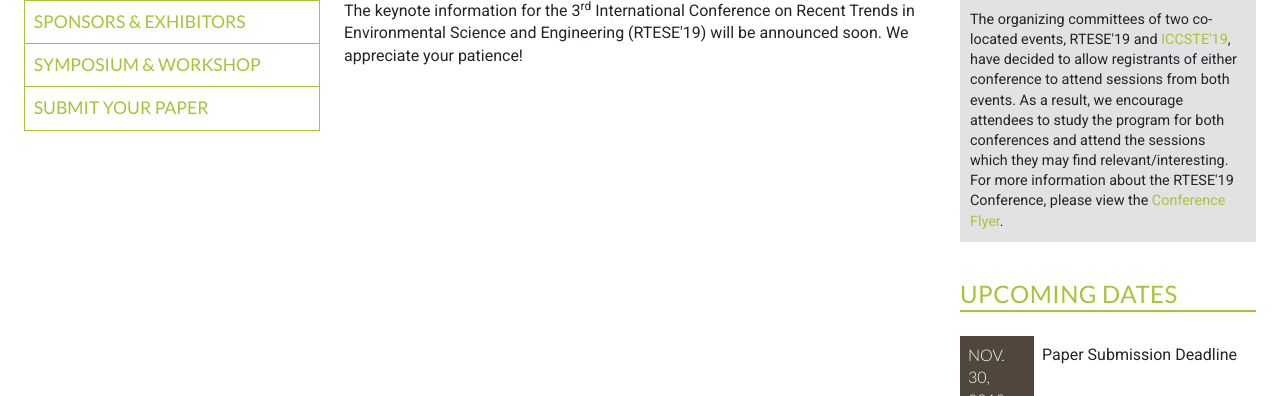
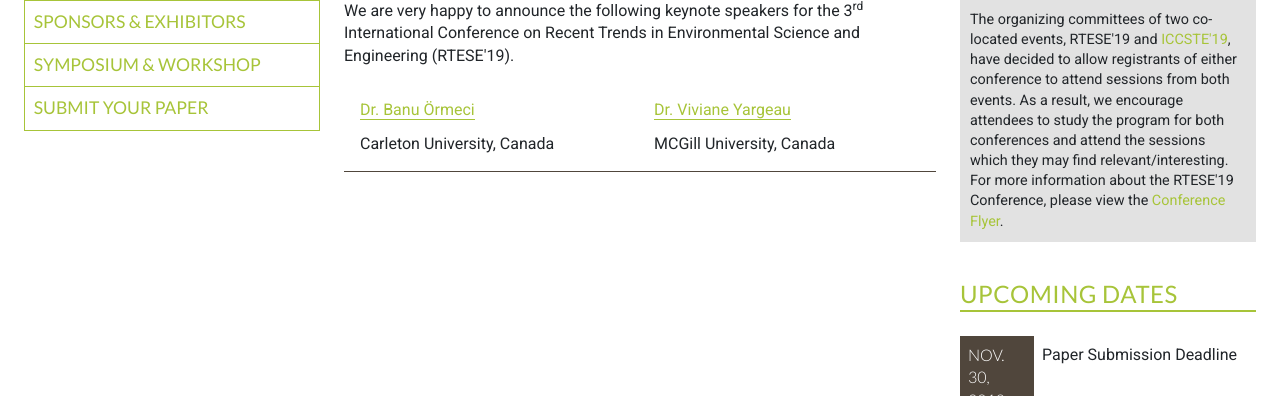
Before and after one commit to intaset/RTESE, a Jekyll site: the page built from keynote.html, in a window 1280 px wide and 900 px high, cut to the strip 504-900 px from the top of the window. Built offline with Jekyll 4.4.1, drawn with Linux system fonts in a browser that asks for light colours; nearby versions of some CDN libraries; Markdown is read by kramdown in place of the engine named in the settings; comment, search, counter and statistics services are not loaded.

Commit message:
Added new keynote

```diff
--- a/keynote.html
+++ b/keynote.html
@@ -8,25 +8,25 @@ keyword: environment conference, biofuels conference, desalination conference, w
 <div class="unit unit-s-1 unit-m-1-4-1 unit-l-1-4-1">
   <div class="unit-spacer content">
 
-    <p class="body">The keynote information for the 3<sup>rd</sup> International Conference on Recent Trends in Environmental Science and Engineering (RTESE'19) will be announced soon. We appreciate your patience!</p>
-    <!-- <p class="body">We are very happy to announce the following keynote speakers for the 3<sup>rd</sup> International Conference on Recent Trends in Environmental Science and Engineering (RTESE'19).</p>
+<!--    <p class="body">The keynote information for the 3<sup>rd</sup> International Conference on Recent Trends in Environmental Science and Engineering (RTESE'19) will be announced soon. We appreciate your patience!</p>-->
+ <p class="body">We are very happy to announce the following keynote speakers for the 3<sup>rd</sup> International Conference on Recent Trends in Environmental Science and Engineering (RTESE'19).</p>
     <div class="keynotes">
 
     <div class="unit unit-s-1-1 unit-s-1-2 unit-m-1-2 unit-l-1-2">
       <div class="unit-spacer">
-      <a href="#Dr. Lynda H. McCarthy">Lynda H. McCarthy</a><br>
-           <p class="body">Ryerson University, Canada</p>
+      <a href="#Dr. Banu Ormeci">Dr. Banu Örmeci</a><br>
+           <p class="body">Carleton University, Canada</p>
       </div>
     </div>
 
     <div class="unit unit-s-1-1 unit-s-1-2 unit-m-1-2 unit-l-1-2">
       <div class="unit-spacer">
-      <a href="#Dr. Y-H. Chin">Ya-Huei (Cathy) Chin</a><br>
-           <p class="body">University of Niagara Falls, Canada</p>
+      <a href="#Dr. Viviane Yargeau">Dr. Viviane Yargeau</a><br>
+           <p class="body">MCGill University, Canada</p>
       </div>
     </div>
 
-  </div> --> <!-- End Keynotes -->
+  </div>  <!-- End Keynotes -->
 
 
  <!--  <span class="anchor" id="Dr. Lynda H. McCarthy"></span>
```
Also changed, not shown: index.html (+14 -11 lines), 3 other files.
